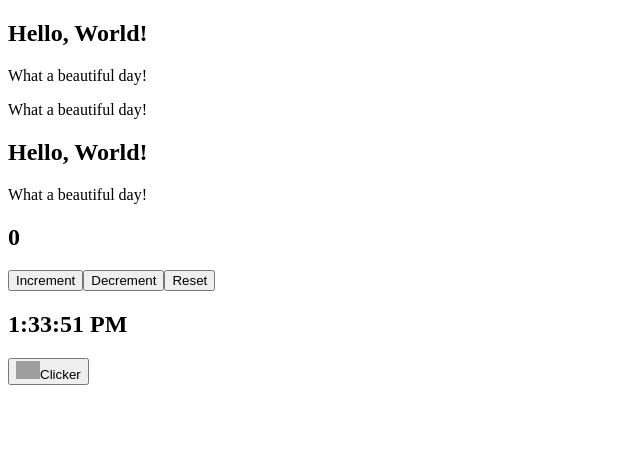
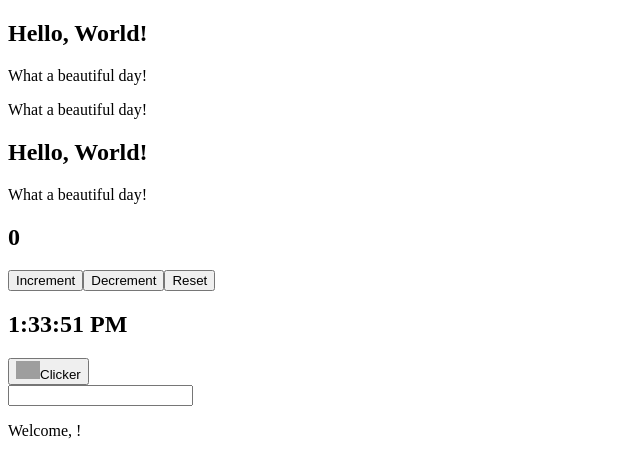
Before and after one commit to Eno-Mario/react, a React (Vite) app: page / in a window 1280 px wide. Shown: the top 476 px of the page, without its empty margins (0-640 px from the left). Built offline with nearby package versions, Linux system fonts and the light colour scheme; grey boxes are pictures that could not be loaded.

Commit message:
soluzione

```diff
--- a/src/App.jsx
+++ b/src/App.jsx
@@ -6,6 +6,7 @@ import AlertClock from "./AlertClock";
 import Counter from "./Counter";
 import Clock from "./Clock";
 import MouseClicker from "./MouseClicker";
+import InteractiveWelcome from "./InteractiveWelcome";
 
 function App() {
   function handleShowCurrentTime () {
@@ -22,6 +23,7 @@ function App() {
       <Counter />
       <Clock/>
       <MouseClicker/>
+      <InteractiveWelcome/>
     </div>
   );
 }
--- /dev/null
+++ b/src/InteractiveWelcome.jsx
@@ -0,0 +1,19 @@
+import React, { useState } from 'react'
+import Welcome from './Welcome'
+
+export default function InteractiveWelcome() {
+    const [name, setName] = useState('')
+
+    function handleInput (event){
+        const value = event.target.value;
+
+        setName(value)
+    }
+
+  return (
+    <div>
+        <input value={name} onChange={handleInput}></input>
+        <Welcome name={name}/>
+    </div>
+  )
+}
```
Also changed, not shown: 1 other file (tests, documents, lock files or other folders).
